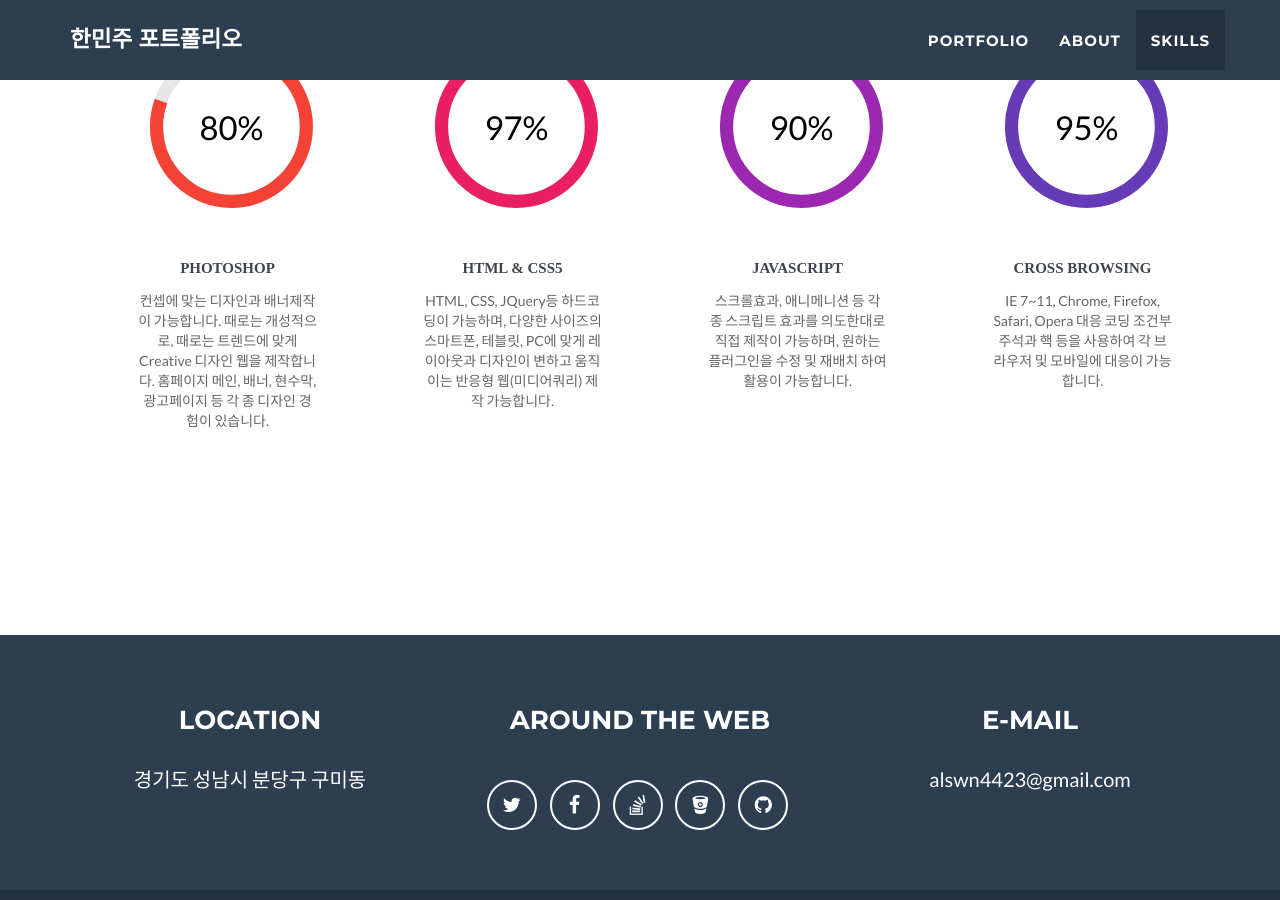
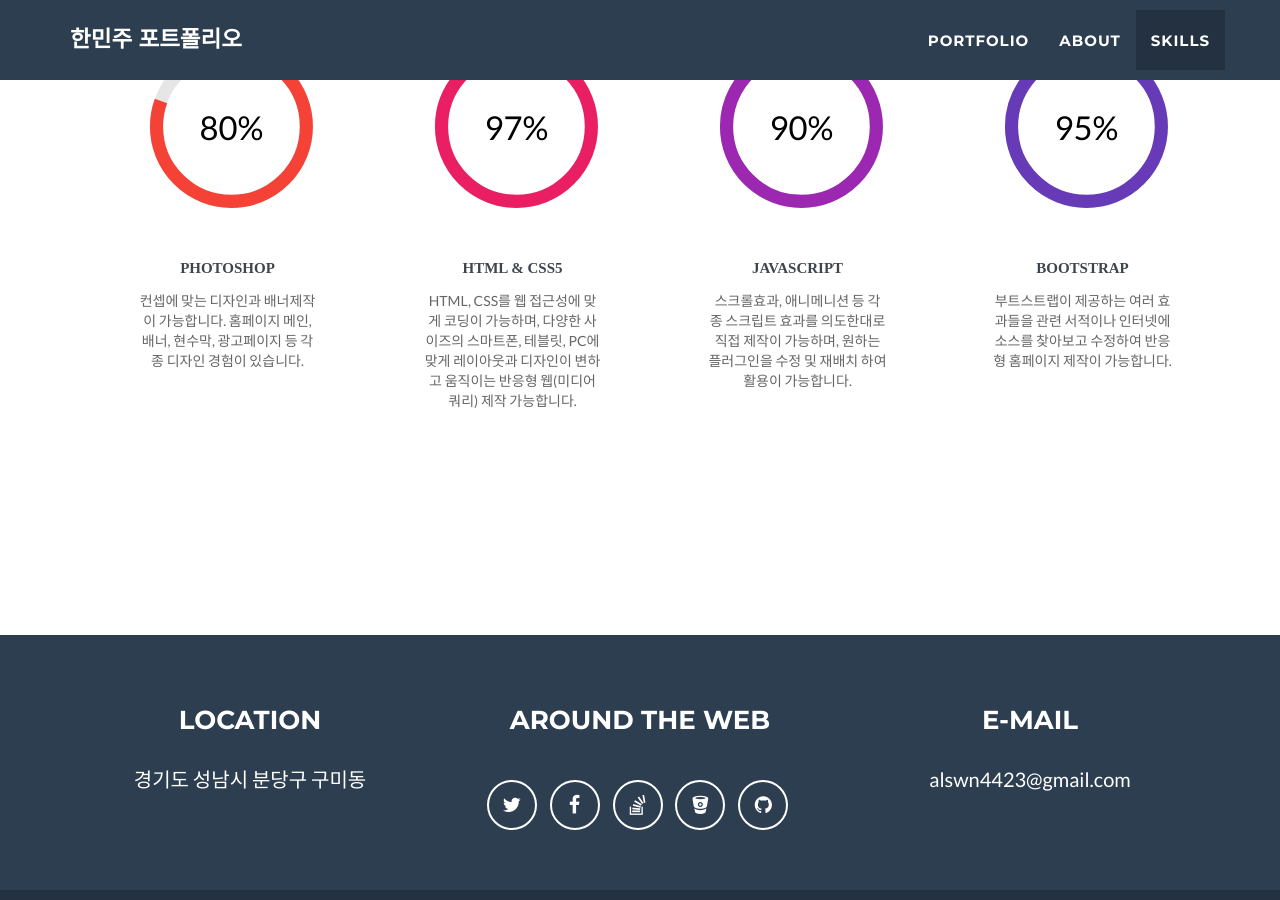
Before and after one commit to hanminju/web-portfolio, a Jekyll site: the page built from index.html, in a window 1280 px wide and 900 px high, scrolled down 3039 px. Built offline with Jekyll 4.4.1, drawn with Linux system fonts in a browser that asks for light colours.

Commit message:
Update contact_static.html

```diff
--- a/_includes/contact_static.html
+++ b/_includes/contact_static.html
@@ -60,7 +60,6 @@
 						<h3>PHOTOSHOP</h3>
 						<p class="skill_text">
 							컨셉에 맞는 디자인과 배너제작이 가능합니다.
-							때로는 개성적으로, 때로는 트렌드에 맞게 Creative 디자인 웹을 제작합니다.
 							홈페이지 메인, 배너, 현수막, 광고페이지 등
 							각 종 디자인 경험이 있습니다.
 						</p>
@@ -68,11 +67,11 @@
 
 					<li class="col-xs-6 col-sm-4 col-md-3 fromBottomIn" data-scroll="toggle(.fromBottomIn, .fromBottomOut)">
 						<div id="canvas_area">
-							<div id="canvas2" data_guage="97" class="svg-container"><svg xmlns="http://www.w3.org/2000/svg" version="1.1" viewBox="0 0 194 186" class="circliful"><circle cx="100" cy="100" r="57" class="border" fill="none" stroke="#e6e6e6" stroke-width="10" stroke-dasharray="360" transform="rotate(-90,100,100)"></circle><circle class="circle" cx="100" cy="100" r="57" fill="none" stroke="#e91e63" stroke-width="10" stroke-dasharray="349.2, 20000" transform="rotate(-90,100,100)"></circle><circle cx="100" cy="100" r="28.5" fill="none"></circle>undefined<text class="timer" text-anchor="middle" x="100" y="110" style="font-size: 25px; undefined;" fill="#000"><tspan class="number">97</tspan><tspan class="percent">%</tspan></text></svg></div>
+							<div id="canvas2" data_guage="95" class="svg-container"><svg xmlns="http://www.w3.org/2000/svg" version="1.1" viewBox="0 0 194 186" class="circliful"><circle cx="100" cy="100" r="57" class="border" fill="none" stroke="#e6e6e6" stroke-width="10" stroke-dasharray="360" transform="rotate(-90,100,100)"></circle><circle class="circle" cx="100" cy="100" r="57" fill="none" stroke="#e91e63" stroke-width="10" stroke-dasharray="349.2, 20000" transform="rotate(-90,100,100)"></circle><circle cx="100" cy="100" r="28.5" fill="none"></circle>undefined<text class="timer" text-anchor="middle" x="100" y="110" style="font-size: 25px; undefined;" fill="#000"><tspan class="number">97</tspan><tspan class="percent">%</tspan></text></svg></div>
 						</div>
 						<h3>HTML &amp; CSS5</h3>
 						<p class="skill_text">
-							HTML, CSS, JQuery등 하드코딩이 가능하며, 다양한 사이즈의 스마트폰, 테블릿, PC에 맞게
+							HTML, CSS를 웹 접근성에 맞게 코딩이 가능하며, 다양한 사이즈의 스마트폰, 테블릿, PC에 맞게
 							레이아웃과 디자인이 변하고 움직이는 반응형 웹(미디어쿼리) 제작 가능합니다.
 						</p>
 					</li>
@@ -90,12 +89,11 @@
 
 					<li class="col-xs-6 col-sm-4 col-md-3 fromBottomIn" data-scroll="toggle(.fromBottomIn, .fromBottomOut)">
 						<div id="canvas_area">
-							<div id="canvas4" data_guage="95" class="svg-container"><svg xmlns="http://www.w3.org/2000/svg" version="1.1" viewBox="0 0 194 186" class="circliful"><circle cx="100" cy="100" r="57" class="border" fill="none" stroke="#e6e6e6" stroke-width="10" stroke-dasharray="360" transform="rotate(-90,100,100)"></circle><circle class="circle" cx="100" cy="100" r="57" fill="none" stroke="#673ab7" stroke-width="10" stroke-dasharray="342, 20000" transform="rotate(-90,100,100)"></circle><circle cx="100" cy="100" r="28.5" fill="none"></circle>undefined<text class="timer" text-anchor="middle" x="100" y="110" style="font-size: 25px; undefined;" fill="#000"><tspan class="number">95</tspan><tspan class="percent">%</tspan></text></svg></div>
+							<div id="canvas4" data_guage="65" class="svg-container"><svg xmlns="http://www.w3.org/2000/svg" version="1.1" viewBox="0 0 194 186" class="circliful"><circle cx="100" cy="100" r="57" class="border" fill="none" stroke="#e6e6e6" stroke-width="10" stroke-dasharray="360" transform="rotate(-90,100,100)"></circle><circle class="circle" cx="100" cy="100" r="57" fill="none" stroke="#673ab7" stroke-width="10" stroke-dasharray="342, 20000" transform="rotate(-90,100,100)"></circle><circle cx="100" cy="100" r="28.5" fill="none"></circle>undefined<text class="timer" text-anchor="middle" x="100" y="110" style="font-size: 25px; undefined;" fill="#000"><tspan class="number">95</tspan><tspan class="percent">%</tspan></text></svg></div>
 						</div>
-						<h3>CROSS BROWSING</h3>
+						<h3>BOOTSTRAP</h3>
 						<p class="skill_text">
-							IE 7~11, Chrome, Firefox, Safari, Opera 대응 코딩 조건부주석과 핵 등을 사용하여
-							각 브라우저 및 모바일에 대응이 가능합니다.
+							부트스트랩이 제공하는 여러 효과들을 관련 서적이나 인터넷에 소스를 찾아보고 수정하여 반응형 홈페이지 제작이 가능합니다.
 						</p>
 					</li>
 				</ul>
```
